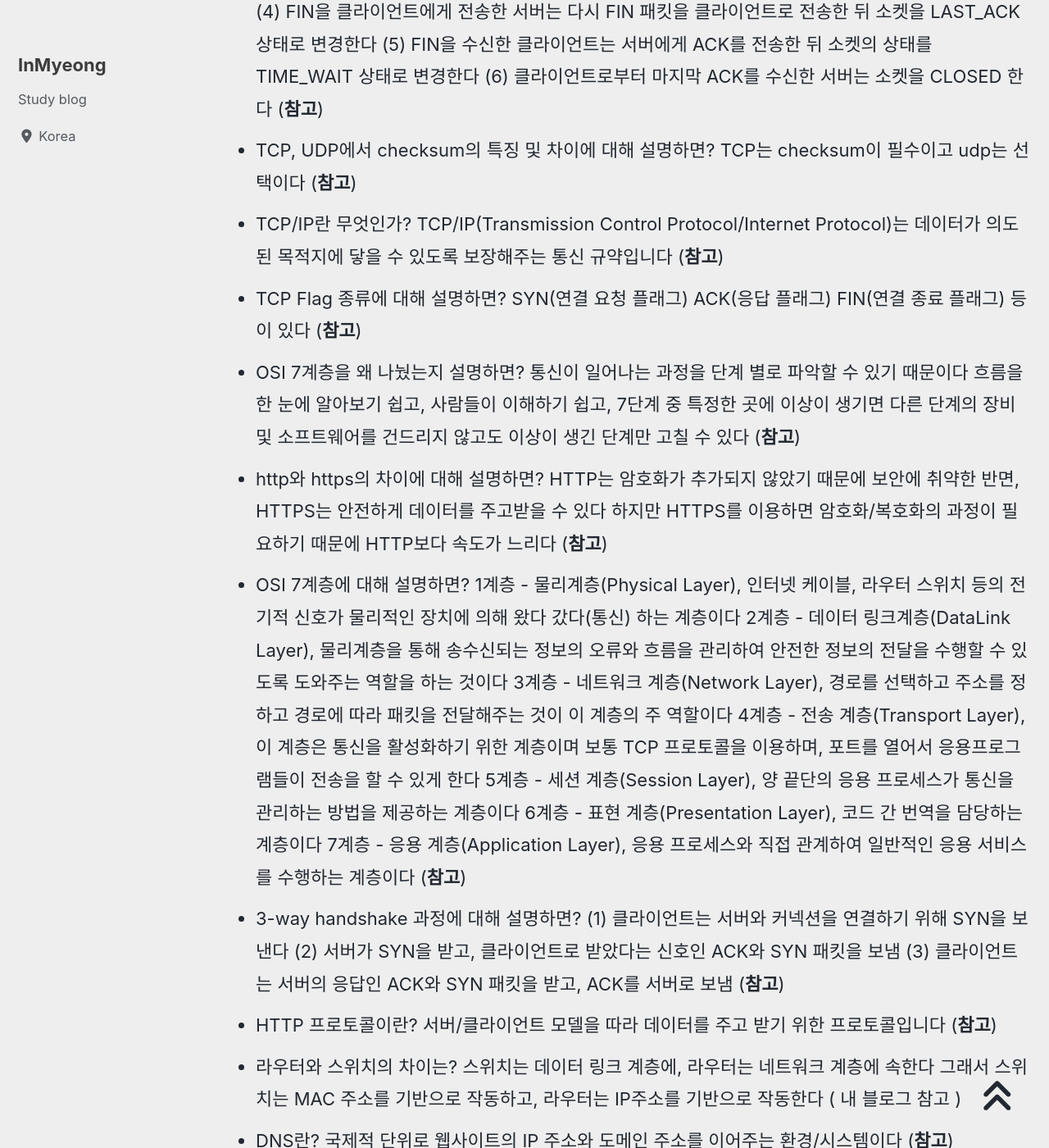
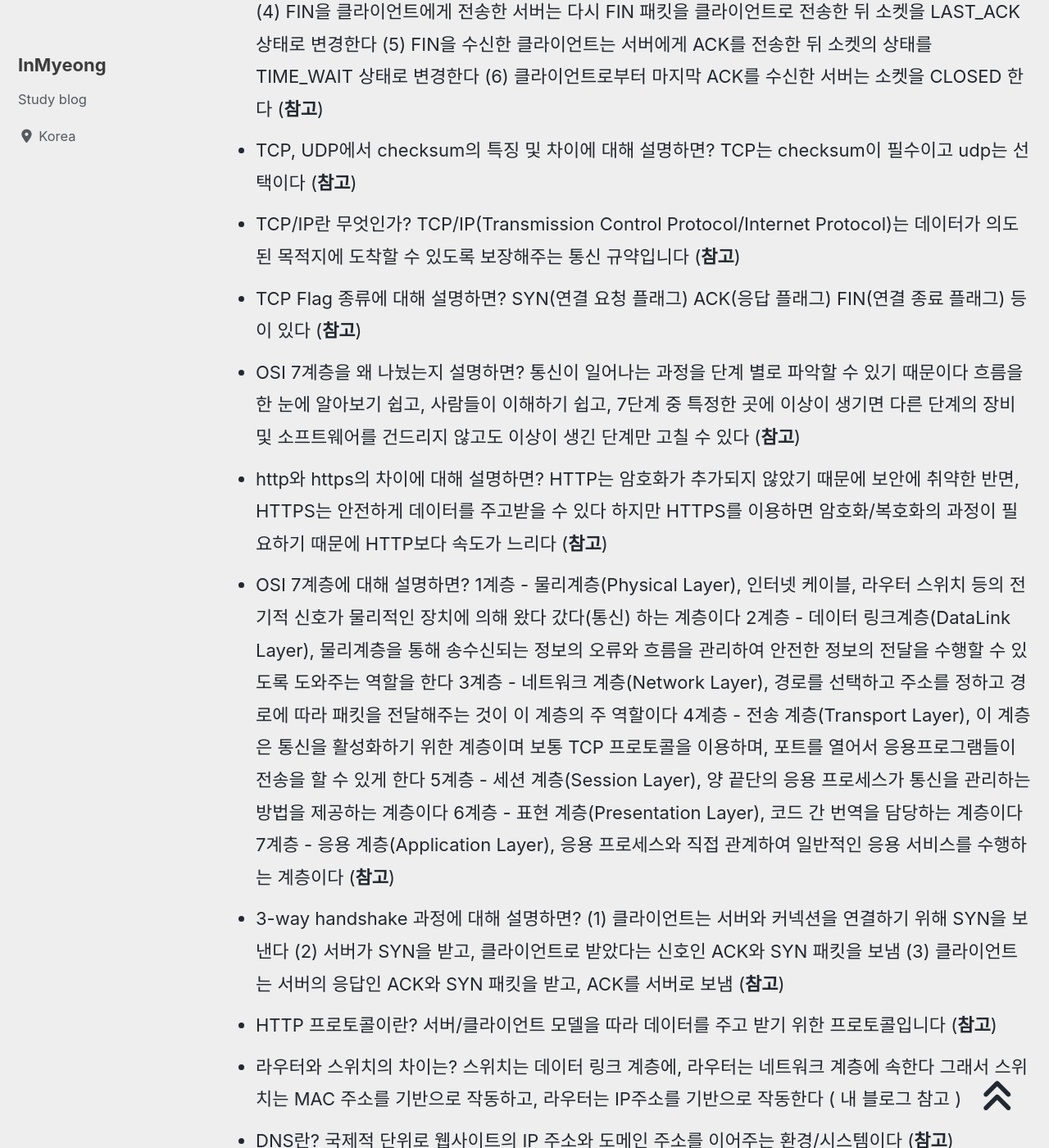
Before and after one commit to devMyeong/devMyeong.github.io, a Jekyll site: the page built from _posts/cs/2022-09-05-블로그-면접준비.md, in a window 1280 px wide and 1400 px high, scrolled down 26679 px. Shown: the whole window at 82% size. Built offline with Jekyll 4.4.1, drawn with Linux system fonts in a browser that asks for light colours; cached includes are drawn as plain includes; nearby versions of some CDN libraries; some web fonts are replaced; comment, search, counter and statistics services are not loaded; some of the changed text lies outside the part shown.

Commit message:
Chore : 백준, CS 지식 업데이트

```diff
--- a/_posts/cs/2022-09-05-블로그-면접준비.md
+++ b/_posts/cs/2022-09-05-블로그-면접준비.md
@@ -232,17 +232,17 @@ last_modified_at: 2022-09-26
 
 ### 01-6 네트워크 ( 중요도 하 )
 - 소켓 프로그래밍이란 무엇인가? 보통 OSI 7 Layer(Open System Interconnection 7 Layer)의 네 번째 계층인 TCP(Transport Control Protocol) 상에서 동작하는 소켓을 주로 사용하는데, 이를 "TCP 소켓" 또는 "TCP/IP 소켓"이라고 부른며 이를 기반으로 네트워크 통신 기능을 프로그래밍 하는 것 입니다 ([**참고**](https://tyrionlife.tistory.com/781))
-- HTTP, TCP, UDP에 대해 설명하면? HTTP는 클라이언트와 서버 간 데이터를 주고 받기 위한 규칙(프로토콜)이다 여기서 데이터는 텍스트, 이미지, 동영상 등 모든 종류를 말한다 HTTP 종류에는 TCP 와 UDP 방식이 있으며 80 포트를 사용한다 TCP는 1:1 연결을 지향하며 신뢰할 수 있는 통신을 제공한다, 여기서 1:1은 각각 클라이언트와 서버를 의미한다, 양 단에 연결을 수립한 뒤 데이터를 전송한다 UDP는 1:1 혹은 1:N 비연결을 지향하며 신뢰할 수 없는 통신을 제공한다, 여기서 '비연결' 이라는 말은 말 그대로 서버와 클라이언트가 연결되어 있지 않다는 뜻이다, TCP 와 달리 연결 설정 과정이 필요 없고 단지 소켓의 생성과 데이터 송수신 과정만 존재한다 ([**참고**](https://doozi0316.tistory.com/entry/HTTPHTTPS%EB%9E%80-TCP-UDP-HandShake-%EA%B0%9C%EB%85%90-%EC%A0%95%EB%A6%AC))
+- HTTP, TCP, UDP에 대해 설명하면? HTTP는 클라이언트와 서버 간 데이터를 주고 받기 위한 규칙(프로토콜)이다 여기서 데이터는 텍스트, 이미지, 동영상 등 모든 종류를 말한다 HTTP 종류에는 TCP 와 UDP 방식이 있으며 80번 포트를 사용한다 TCP는 1:1 연결을 지향하며 신뢰할 수 있는 통신을 제공한다, 여기서 1:1은 각각 클라이언트와 서버를 의미한다, 양 단에 연결을 수립한 뒤 데이터를 전송한다 UDP는 1:1 혹은 1:N 비연결을 지향하며 신뢰할 수 없는 통신을 제공한다, 여기서 '비연결' 이라는 말은 말 그대로 서버와 클라이언트가 연결되어 있지 않다는 뜻이다, TCP 와 달리 연결 설정 과정이 필요 없고 단지 소켓의 생성과 데이터 송수신 과정만 존재한다 ([**참고**](https://doozi0316.tistory.com/entry/HTTPHTTPS%EB%9E%80-TCP-UDP-HandShake-%EA%B0%9C%EB%85%90-%EC%A0%95%EB%A6%AC))
 - TCP와 UDP의 차이에 대해 설명하면? TCP는 연결형 서비스이며 가상 회선 방식을 사용하고 전송 순서를 보장하며 1:1 통신만 가능하다 UDP는 비 연결형 서비스이며 데이터그램 방식을 사용하고 전송 순서를 보장하지 않으며 N:N 통신이 가능하다 ([**참고**](https://coding-factory.tistory.com/614))
 - TCP의 Nagle 알고리즘에 대해 설명하면? 네트워크 전송 횟수는 줄이고 작은 데이터를 여러번 전송하기보단 데이터를 묶어서 한 번에 보내는 방식을 사용한다 ([**참고**](https://devjh.tistory.com/106))
 - 3-way handshake 과정에서 통신이 안되면 어떤일이 벌어질지 설명하면? 타임아웃(Timeout)이 발생하고, 해당 네트워크는 연결되지 않는 것으로 처리한다 ([**참고**](https://hyoje420.tistory.com/4))
 - 4-way handshake(종료과정)을 설명하면? (1) 먼저 통신을 종료하고자 하는 클라이언트는 서버에게 FIN 플래그를 세팅한 패킷을 보내고 자신은 FIN_WAIT_1 상태가 된다 (2) FIN 을 수신한 서버는 ACK를 클라이언트에게 전송하고 소켓의 상태를 CLOSE_WAIT로 변경한다 (3) ACK를 수신한 클라이언트는 서버가 FIN을 잘 받았다고 판단하고 FIN_WAIT_2로 소켓의 상태를 변경한 뒤 다시 FIN 패킷을 기다린다 (4) FIN을 클라이언트에게 전송한 서버는 다시 FIN 패킷을 클라이언트로 전송한 뒤 소켓을 LAST_ACK 상태로 변경한다 (5) FIN을 수신한 클라이언트는 서버에게 ACK를 전송한 뒤 소켓의 상태를 TIME_WAIT 상태로 변경한다 (6) 클라이언트로부터 마지막 ACK를 수신한 서버는 소켓을 CLOSED 한다 ([**참고**](https://blogger.pe.kr/390))
 - TCP, UDP에서 checksum의 특징 및 차이에 대해 설명하면? TCP는 checksum이 필수이고 udp는 선택이다 ([**참고**](https://poododang.tistory.com/entry/TCPUDP))
-- TCP/IP란 무엇인가? TCP/IP(Transmission Control Protocol/Internet Protocol)는 데이터가 의도된 목적지에 닿을 수 있도록 보장해주는 통신 규약입니다 ([**참고**](https://coding-factory.tistory.com/613))
+- TCP/IP란 무엇인가? TCP/IP(Transmission Control Protocol/Internet Protocol)는 데이터가 의도된 목적지에 도착할 수 있도록 보장해주는 통신 규약입니다 ([**참고**](https://coding-factory.tistory.com/613))
 - TCP Flag 종류에 대해 설명하면? SYN(연결 요청 플래그) ACK(응답 플래그) FIN(연결 종료 플래그) 등이 있다 ([**참고**](https://hongpossible.tistory.com/entry/TCP-Flag%EB%9E%80))
 - OSI 7계층을 왜 나눴는지 설명하면? 통신이 일어나는 과정을 단계 별로 파악할 수 있기 때문이다 흐름을 한 눈에 알아보기 쉽고, 사람들이 이해하기 쉽고, 7단계 중 특정한 곳에 이상이 생기면 다른 단계의 장비 및 소프트웨어를 건드리지 않고도 이상이 생긴 단계만 고칠 수 있다 ([**참고**](https://steady-coding.tistory.com/504))
 - http와 https의 차이에 대해 설명하면? HTTP는 암호화가 추가되지 않았기 때문에 보안에 취약한 반면, HTTPS는 안전하게 데이터를 주고받을 수 있다 하지만 HTTPS를 이용하면 암호화/복호화의 과정이 필요하기 때문에 HTTP보다 속도가 느리다 ([**참고**](https://mangkyu.tistory.com/98))
-- OSI 7계층에 대해 설명하면? 1계층 - 물리계층(Physical Layer), 인터넷 케이블, 라우터 스위치 등의 전기적 신호가 물리적인 장치에 의해 왔다 갔다(통신) 하는 계층이다 2계층 - 데이터 링크계층(DataLink Layer), 물리계층을 통해 송수신되는 정보의 오류와 흐름을 관리하여 안전한 정보의 전달을 수행할 수 있도록 도와주는 역할을 하는 것이다 3계층 - 네트워크 계층(Network Layer), 경로를 선택하고 주소를 정하고 경로에 따라 패킷을 전달해주는 것이 이 계층의 주 역할이다 4계층 - 전송 계층(Transport Layer), 이 계층은 통신을 활성화하기 위한 계층이며 보통 TCP 프로토콜을 이용하며, 포트를 열어서 응용프로그램들이 전송을 할 수 있게 한다 5계층 - 세션 계층(Session Layer), 양 끝단의 응용 프로세스가 통신을 관리하는 방법을 제공하는 계층이다 6계층 - 표현 계층(Presentation Layer), 코드 간 번역을 담당하는 계층이다 7계층 - 응용 계층(Application Layer), 응용 프로세스와 직접 관계하여 일반적인 응용 서비스를 수행하는 계층이다 ([**참고**](https://onecoin-life.com/19))
+- OSI 7계층에 대해 설명하면? 1계층 - 물리계층(Physical Layer), 인터넷 케이블, 라우터 스위치 등의 전기적 신호가 물리적인 장치에 의해 왔다 갔다(통신) 하는 계층이다 2계층 - 데이터 링크계층(DataLink Layer), 물리계층을 통해 송수신되는 정보의 오류와 흐름을 관리하여 안전한 정보의 전달을 수행할 수 있도록 도와주는 역할을 한다 3계층 - 네트워크 계층(Network Layer), 경로를 선택하고 주소를 정하고 경로에 따라 패킷을 전달해주는 것이 이 계층의 주 역할이다 4계층 - 전송 계층(Transport Layer), 이 계층은 통신을 활성화하기 위한 계층이며 보통 TCP 프로토콜을 이용하며, 포트를 열어서 응용프로그램들이 전송을 할 수 있게 한다 5계층 - 세션 계층(Session Layer), 양 끝단의 응용 프로세스가 통신을 관리하는 방법을 제공하는 계층이다 6계층 - 표현 계층(Presentation Layer), 코드 간 번역을 담당하는 계층이다 7계층 - 응용 계층(Application Layer), 응용 프로세스와 직접 관계하여 일반적인 응용 서비스를 수행하는 계층이다 ([**참고**](https://onecoin-life.com/19))
 - 3-way handshake 과정에 대해 설명하면? (1) 클라이언트는 서버와 커넥션을 연결하기 위해 SYN을 보낸다 (2) 서버가 SYN을 받고, 클라이언트로 받았다는 신호인 ACK와 SYN 패킷을 보냄 (3) 클라이언트는 서버의 응답인 ACK와 SYN 패킷을 받고, ACK를 서버로 보냄 ([**참고**](https://velog.io/@averycode/%EB%84%A4%ED%8A%B8%EC%9B%8C%ED%81%AC-TCPUDP%EC%99%80-3-Way-Handshake4-Way-Handshake))
 - HTTP 프로토콜이란? 서버/클라이언트 모델을 따라 데이터를 주고 받기 위한 프로토콜입니다 ([**참고**](https://mangkyu.tistory.com/91))
 - 라우터와 스위치의 차이는? 스위치는 데이터 링크 계층에, 라우터는 네트워크 계층에 속한다 그래서 스위치는 MAC 주소를 기반으로 작동하고, 라우터는 IP주소를 기반으로 작동한다 ( 내 블로그 참고 )
```
Also changed, not shown: other parts of _posts/cs/2022-09-05-블로그-면접준비.md (+2 -2 lines), _posts/codingTest/2022-09-25-백준.md (+2 -2 lines).
